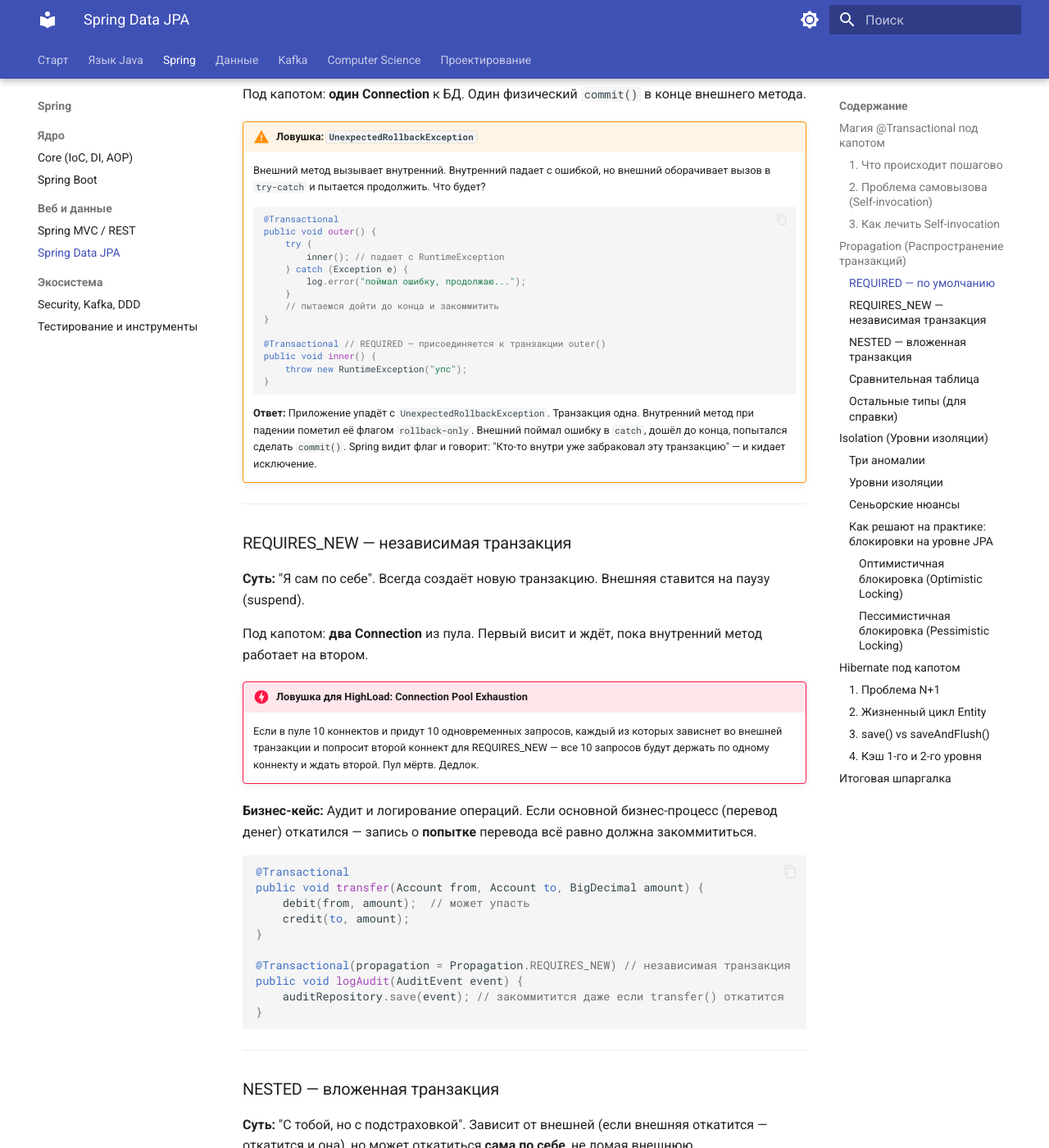
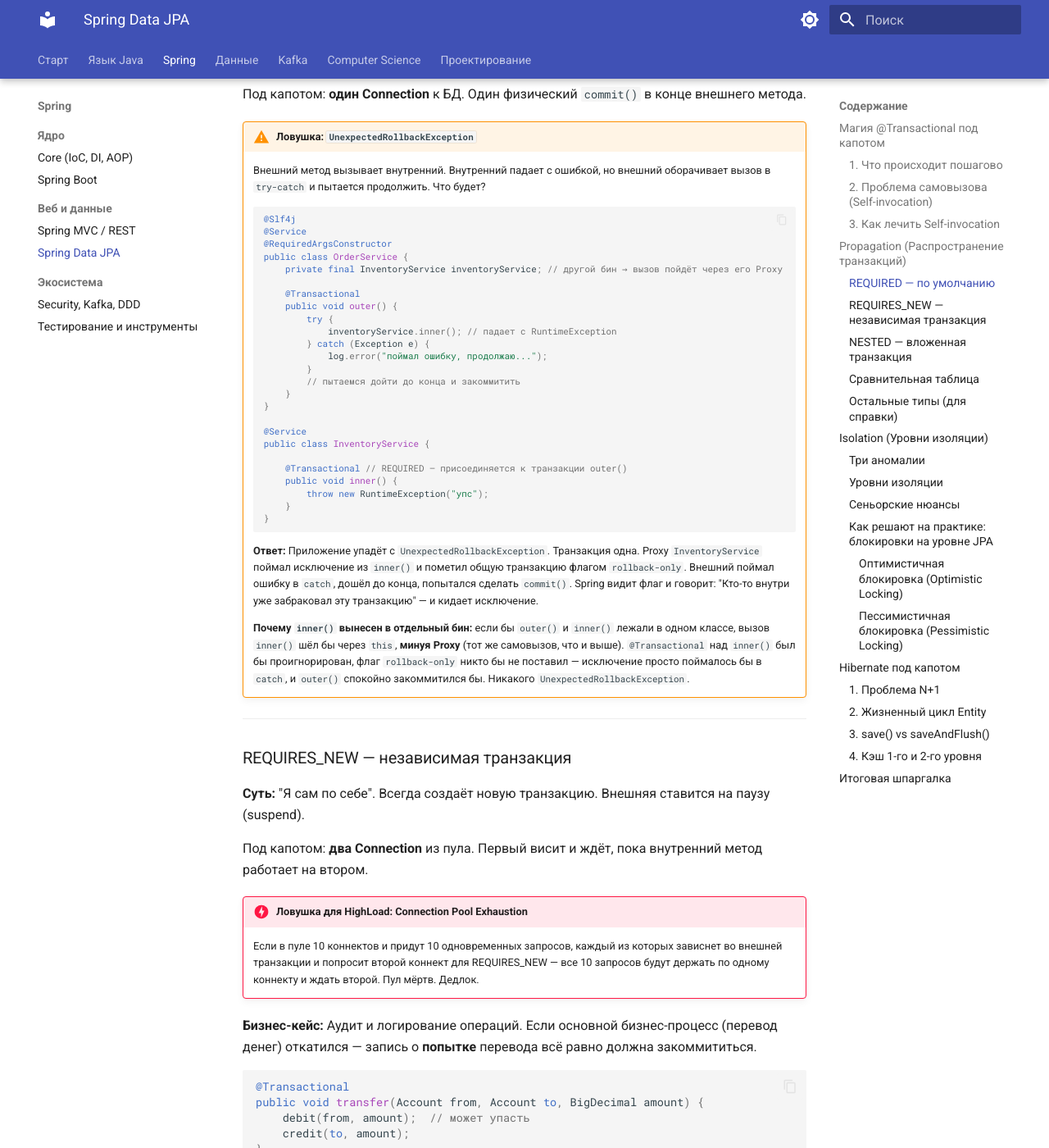
Before and after one commit to bemyskyy/interview-prep, an MkDocs documentation site: the page built from docs/spring/spring-data-jpa.md, in a window 1280 px wide and 1400 px high, scrolled down 2794 px. Shown: the whole window at 82% size. Built offline with MkDocs 1.6.1 and Material for MkDocs 9.7.7, drawn with Linux system fonts in a browser that asks for light colours; some of the changed text lies outside the part shown.

Commit message:
fix(spring-data-jpa): убрать самовызов из примеров REQUIRED и NESTED
В примерах UnexpectedRollbackException и NESTED внутренний метод
вызывался через this, поэтому @Transactional на нём не срабатывал:
флаг rollback-only не ставился, Savepoint не создавался. inner() и
sendNotification() вынесены в отдельные бины, добавлено объяснение.

Co-Authored-By: Claude Opus 5.5 <noreply@anthropic.com>
Claude-Session: https://claude.ai/code/session_0134ndqZYeQsqiZKLSZ2mA4Y

````diff
--- a/docs/spring/spring-data-jpa.md
+++ b/docs/spring/spring-data-jpa.md
@@ -134,23 +134,36 @@ public class HabitService {
     Внешний метод вызывает внутренний. Внутренний падает с ошибкой, но внешний оборачивает вызов в `try-catch` и пытается продолжить. Что будет?
 
     ```java
-    @Transactional
-    public void outer() {
-        try {
-            inner(); // падает с RuntimeException
-        } catch (Exception e) {
-            log.error("поймал ошибку, продолжаю...");
+    @Slf4j
+    @Service
+    @RequiredArgsConstructor
+    public class OrderService {
+        private final InventoryService inventoryService; // другой бин → вызов пойдёт через его Proxy
+
+        @Transactional
+        public void outer() {
+            try {
+                inventoryService.inner(); // падает с RuntimeException
+            } catch (Exception e) {
+                log.error("поймал ошибку, продолжаю...");
+            }
+            // пытаемся дойти до конца и закоммитить
         }
-        // пытаемся дойти до конца и закоммитить
     }
 
-    @Transactional // REQUIRED — присоединяется к транзакции outer()
-    public void inner() {
-        throw new RuntimeException("упс");
+    @Service
+    public class InventoryService {
+
+        @Transactional // REQUIRED — присоединяется к транзакции outer()
+        public void inner() {
+            throw new RuntimeException("упс");
+        }
     }
     ```
 
-    **Ответ:** Приложение упадёт с `UnexpectedRollbackException`. Транзакция одна. Внутренний метод при падении пометил её флагом `rollback-only`. Внешний поймал ошибку в `catch`, дошёл до конца, попытался сделать `commit()`. Spring видит флаг и говорит: "Кто-то внутри уже забраковал эту транзакцию" — и кидает исключение.
+    **Ответ:** Приложение упадёт с `UnexpectedRollbackException`. Транзакция одна. Proxy `InventoryService` поймал исключение из `inner()` и пометил общую транзакцию флагом `rollback-only`. Внешний поймал ошибку в `catch`, дошёл до конца, попытался сделать `commit()`. Spring видит флаг и говорит: "Кто-то внутри уже забраковал эту транзакцию" — и кидает исключение.
+
+    **Почему `inner()` вынесен в отдельный бин:** если бы `outer()` и `inner()` лежали в одном классе, вызов `inner()` шёл бы через `this`, **минуя Proxy** (тот же самовызов, что и выше). `@Transactional` над `inner()` был бы проигнорирован, флаг `rollback-only` никто бы не поставил — исключение просто поймалось бы в `catch`, и `outer()` спокойно закоммитился бы. Никакого `UnexpectedRollbackException`.
 
 ---
 
@@ -187,22 +200,39 @@ public void logAudit(AuditEvent event) {
 Под капотом: **один Connection** + `connection.setSavepoint()` перед стартом внутреннего метода. При ошибке — `rollback` только до Savepoint, внешняя транзакция живёт дальше.
 
 ```java
-@Transactional
-public void processOrder(Order order) {
-    saveOrder(order);
-    try {
-        sendNotification(order); // может упасть — но не сломает всё
-    } catch (Exception e) {
-        log.warn("Уведомление не отправлено, заказ всё равно сохранён");
+@Slf4j
+@Service
+@RequiredArgsConstructor
+public class OrderService {
+    private final OrderRepository orderRepository;
+    private final NotificationService notificationService; // отдельный бин
+
+    @Transactional
+    public void processOrder(Order order) {
+        orderRepository.save(order);
+        try {
+            notificationService.sendNotification(order); // может упасть — но не сломает всё
+        } catch (Exception e) {
+            log.warn("Уведомление не отправлено, заказ всё равно сохранён");
+        }
     }
 }
 
-@Transactional(propagation = Propagation.NESTED)
-public void sendNotification(Order order) {
-    // если упадёт — откат только до Savepoint, не весь processOrder
-    notificationRepository.save(new Notification(order));
+@Service
+@RequiredArgsConstructor
+public class NotificationService {
+    private final NotificationRepository notificationRepository;
+
+    @Transactional(propagation = Propagation.NESTED)
+    public void sendNotification(Order order) {
+        // если упадёт — откат только до Savepoint, не весь processOrder
+        notificationRepository.save(new Notification(order));
+    }
 }
 ```
+
+!!! warning "Propagation работает только через Proxy"
+    Savepoint ставит `TransactionInterceptor` в Proxy бина `NotificationService`. Если оставить `sendNotification()` в `OrderService` и вызвать его как `this.sendNotification()`, Proxy не участвует: `NESTED` игнорируется, Savepoint не создаётся, и метод просто выполняется внутри транзакции `processOrder()`. То же касается `REQUIRES_NEW` и любых других настроек `@Transactional`.
 
 ---
 
````
